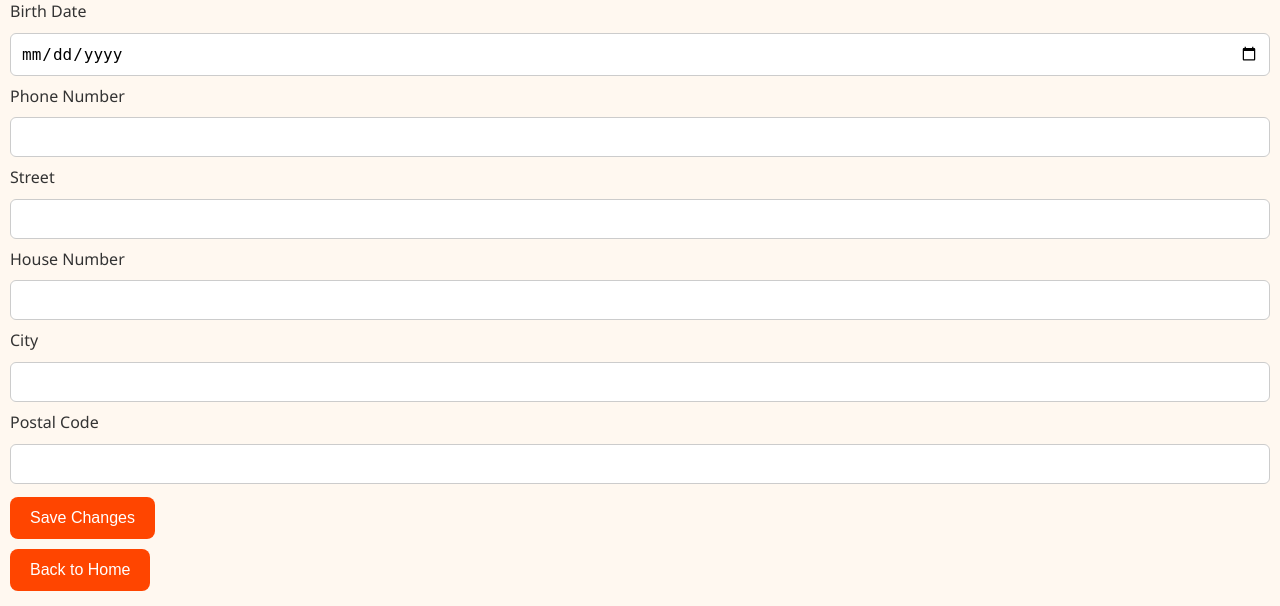
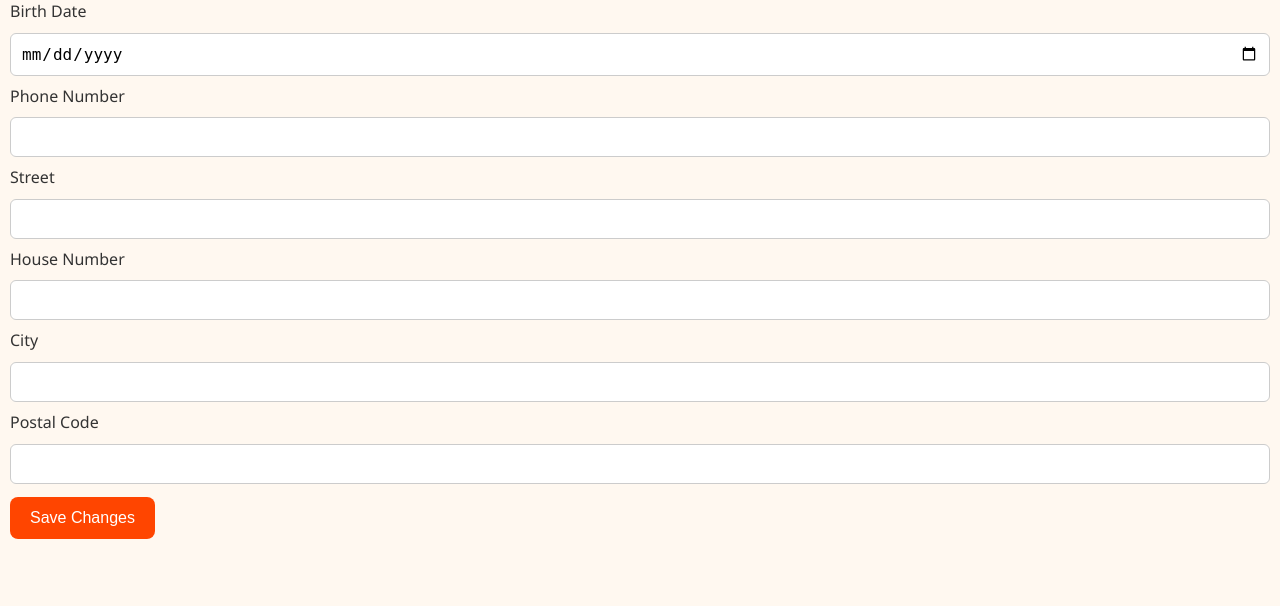
Before and after one commit to LuckyDog-Studios/pizza_db_project, a Flask app: page /account in a window 1280 px wide. Shown: the part 225-831 px from the top of the page. After the commit the page ends 764 px from the top, so only its background shows below. Run offline with Flask 3, Linux system fonts and the light colour scheme; the visitor is signed in with stand-in values (Sample User, id 1); data that the repository does not hold is empty; parts of the project's set-up code (start-up, migrations or seed data) failed here and were passed over.

```diff
--- a/templates/account.html
+++ b/templates/account.html
@@ -35,8 +35,5 @@
         <button type="submit">Save Changes</button>
     </form>
 
-    <!-- Back button -->
-    <a href="{{ url_for('home.home') }}">
-        <button type="button">Back to Home</button>
-    </a>
+
 {% endblock %}
```
